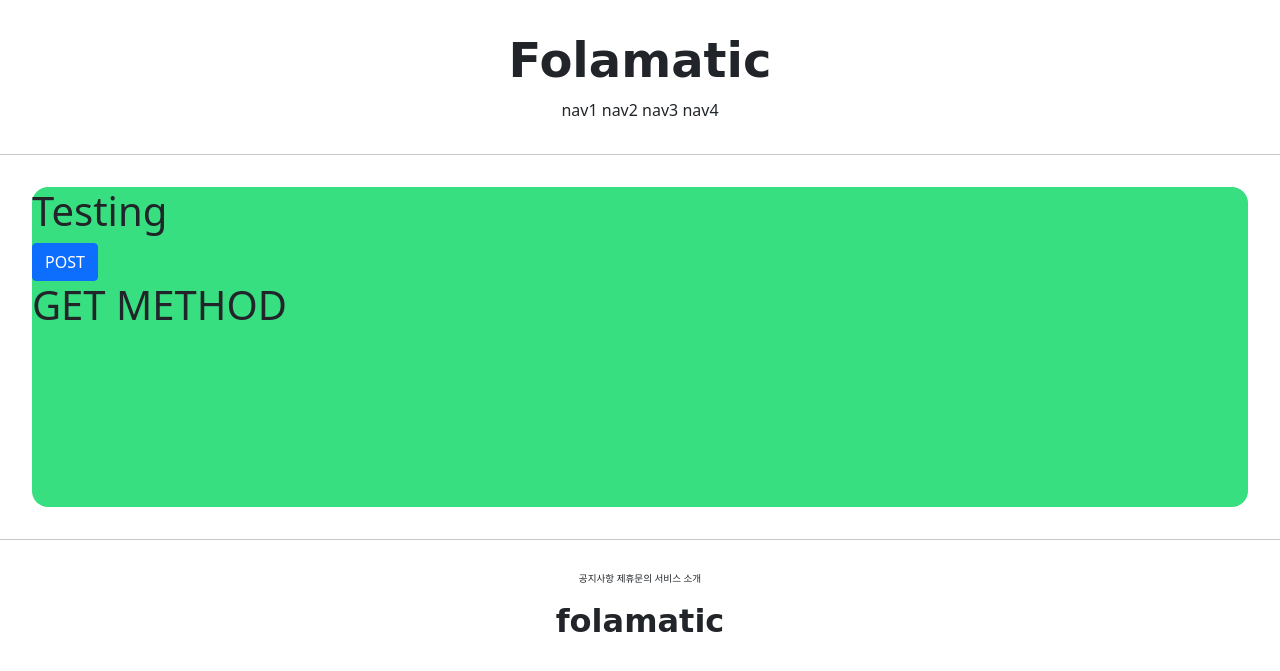
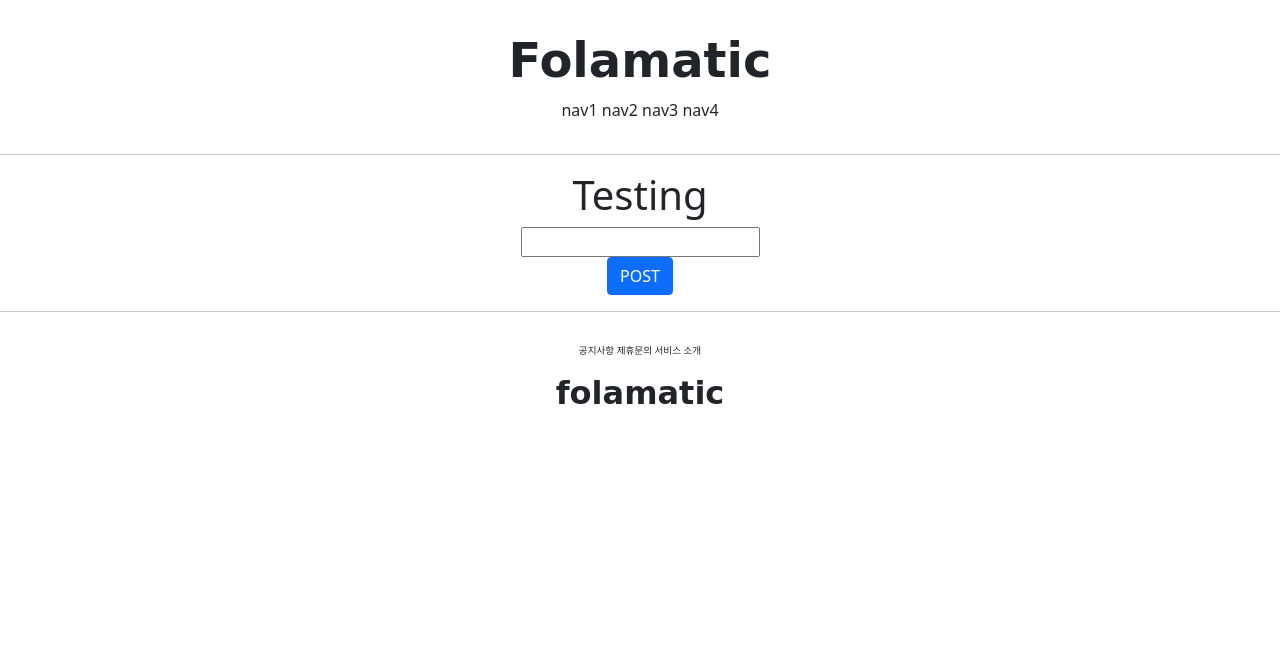
Before and after one commit to dpcalfola/study_Django, a Django app: page /account/ in a window 1280 px wide. Shown: the top 671 px of the page. Run offline with Django 4.2, Linux system fonts and the light colour scheme; some libraries are stand-ins or nearby versions; some web fonts are replaced.

Commit message:
Study > Make model object from POST method form

```diff
--- a/Django_web_05/accountapp/views.py
+++ b/Django_web_05/accountapp/views.py
@@ -3,9 +3,16 @@ from django.shortcuts import render
 
 
 # Create your views here.
+from accountapp.models import HelloWorld
+
 
 def hello_world(request):
     if request.method == "POST":
-        return render(request, 'accountapp/hello_world.html', context={'text': 'POST METHOD!!!'})
+        temp = request.POST.get('hello_world_input')
+        new_hello_world = HelloWorld()
+        new_hello_world.text = temp
+        new_hello_world.save()
+
+        return render(request, 'accountapp/hello_world.html', context={'hello_world_output': new_hello_world})
     else:
         return render(request, 'accountapp/hello_world.html', context={'text': 'GET METHOD'})
--- a/Django_web_05/static/base.css
+++ b/Django_web_05/static/base.css
@@ -31,3 +31,8 @@
     margin-top: 1rem
 
 }
+
+.main_area {
+
+    text-align: center
+}
--- a/Django_web_05/templates/accountapp/hello_world.html
+++ b/Django_web_05/templates/accountapp/hello_world.html
@@ -1,17 +1,29 @@
 {% extends 'base.html' %}
 
 {% block content %}
-    <div style="height: 20rem; background-color: #38df81; border-radius: 1rem; margin: 2rem;">
+    <div class="main_area">
         <h1>Testing</h1>
 
         <form action="{% url 'accountapp:hello_world' %}" method="post">
             {% csrf_token %}
-            <input type="submit" class="btn btn-primary" value="POST">
+            <div>
+                <label>
+                    <input type="text" name="hello_world_input">
+                </label>
+            </div>
+
+            <div>
+                <input type="submit" class="btn btn-primary" value="POST">
+            </div>
+
 
         </form>
-        <h1>
-            {{ text }}
-        </h1>
+
+        {% if hello_world_output %}
+            <h1>
+                {{ hello_world_output.text }}
+            </h1>
+        {% endif %}
 
     </div>
 
```
